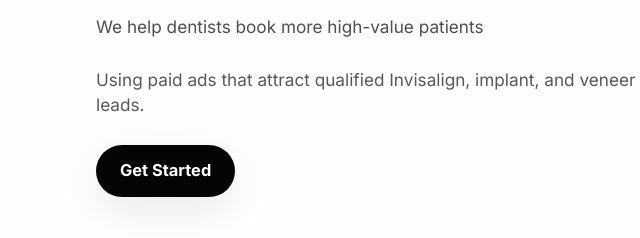
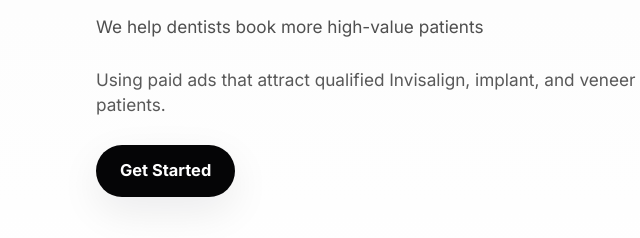
Before and after one commit to arjun-aravind-27/Vynra, a plain HTML site: page index.html in a window 1280 px wide. Shown: the part 394-632 px from the top of the page, 16-656 px from the left. Drawn offline with nearby package versions, Linux system fonts and the light colour scheme.

Commit message:
updated copy

```diff
--- a/index.html
+++ b/index.html
@@ -220,7 +220,7 @@
   <h1>Vynra</h1>
   <h2>Growth Engine for Dental Practices</h2>
   <p>We help dentists book more high-value patients</p>
-  <p>Using paid ads that attract qualified Invisalign, implant, and veneer leads.</p>
+  <p>Using paid ads that attract qualified Invisalign, implant, and veneer patients.</p>
           <div class="hero-actions">
             <a class="cta primary" href="#contact">Get Started</a>
           </div>
```
